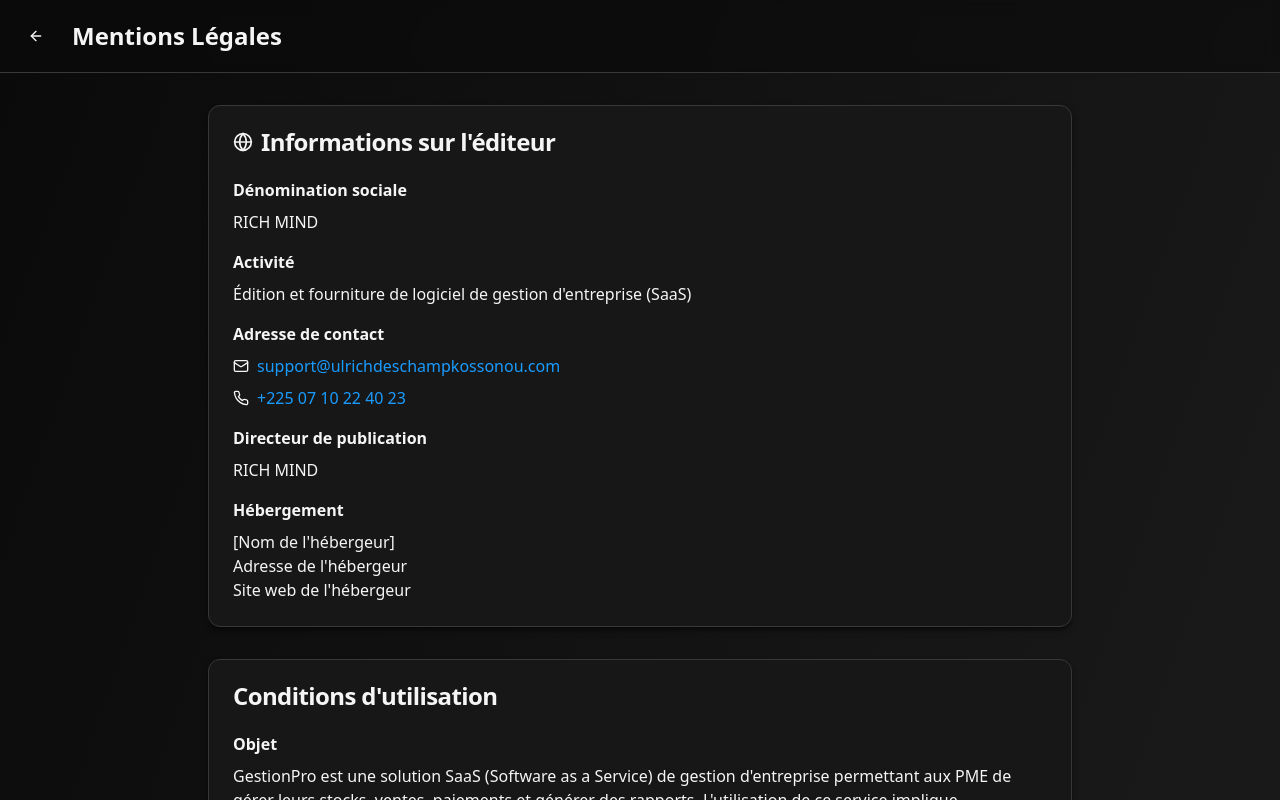
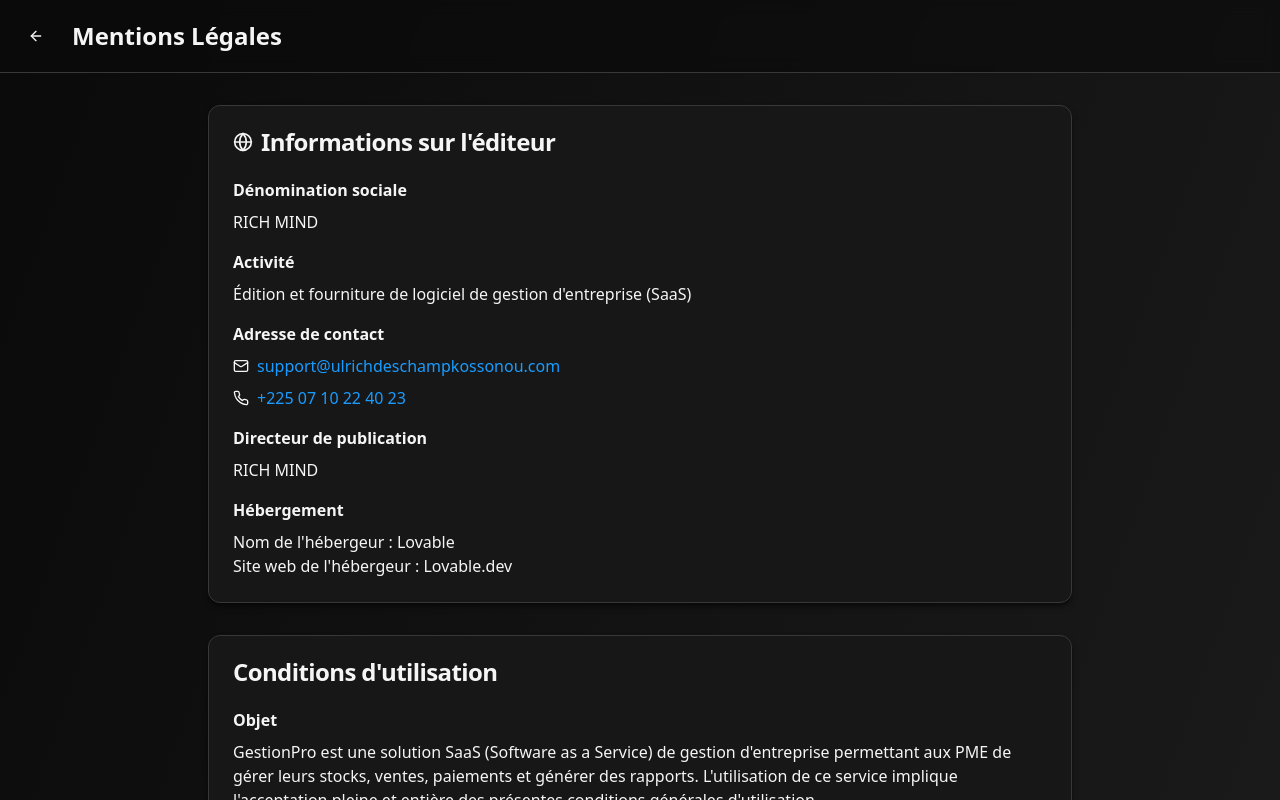
Before and after one commit to claudiocapeo470-alt/stockwise-pay, a React (Vite) app: page /mentions-legales in a window 1280 px wide. Shown: the top 800 px of the page. Built offline with nearby package versions, Linux system fonts and the light colour scheme.

Commit message:
Update hosting information

```diff
--- a/src/pages/MentionsLegales.tsx
+++ b/src/pages/MentionsLegales.tsx
@@ -70,9 +70,8 @@ export default function MentionsLegales() {
 
               <div>
                 <h3 className="font-semibold mb-2">Hébergement</h3>
-                <p>[Nom de l'hébergeur]<br />
-                Adresse de l'hébergeur<br />
-                Site web de l'hébergeur</p>
+                <p>Nom de l'hébergeur : Lovable<br />
+                Site web de l'hébergeur : Lovable.dev</p>
               </div>
             </CardContent>
           </Card>
```
